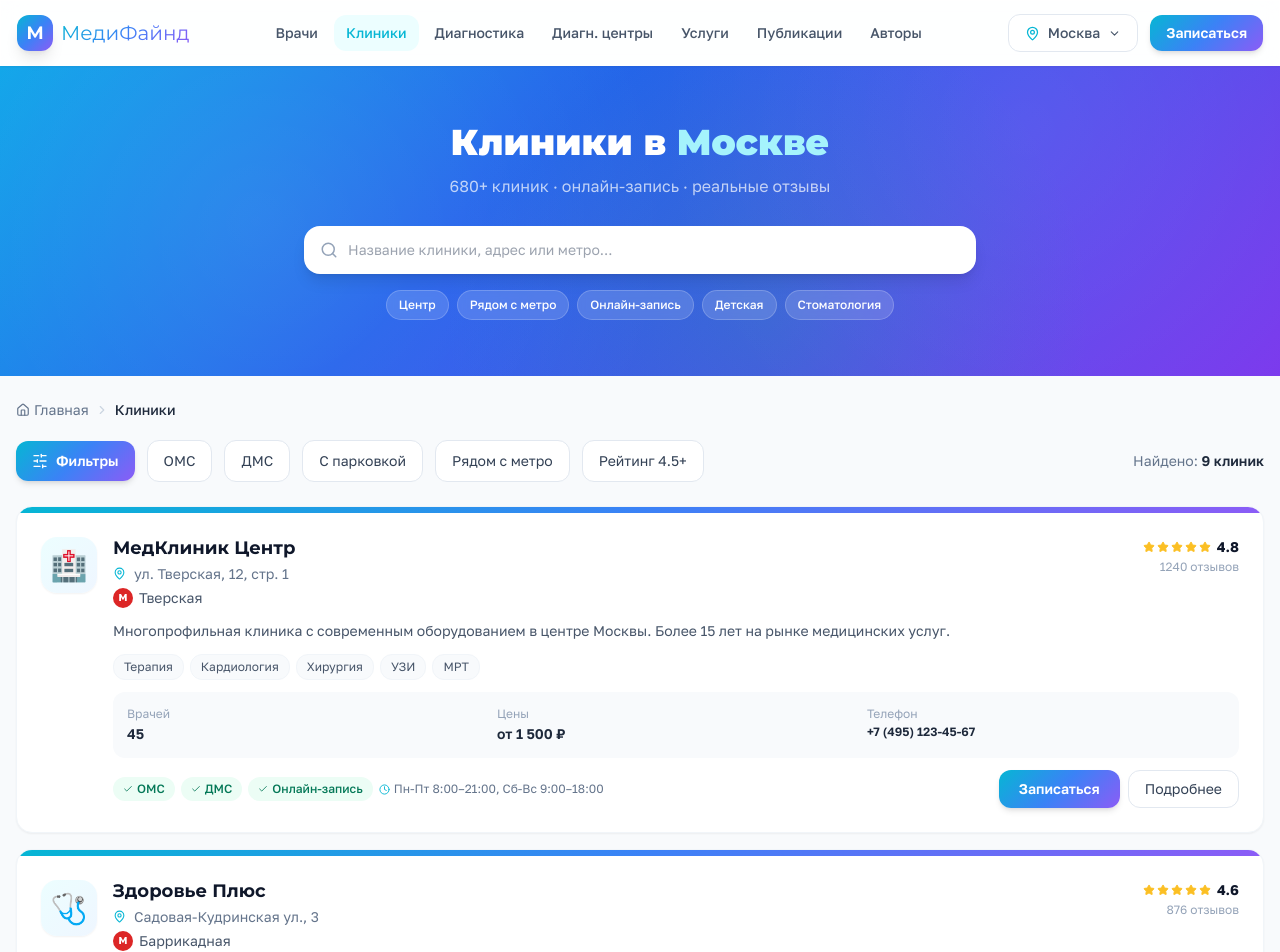
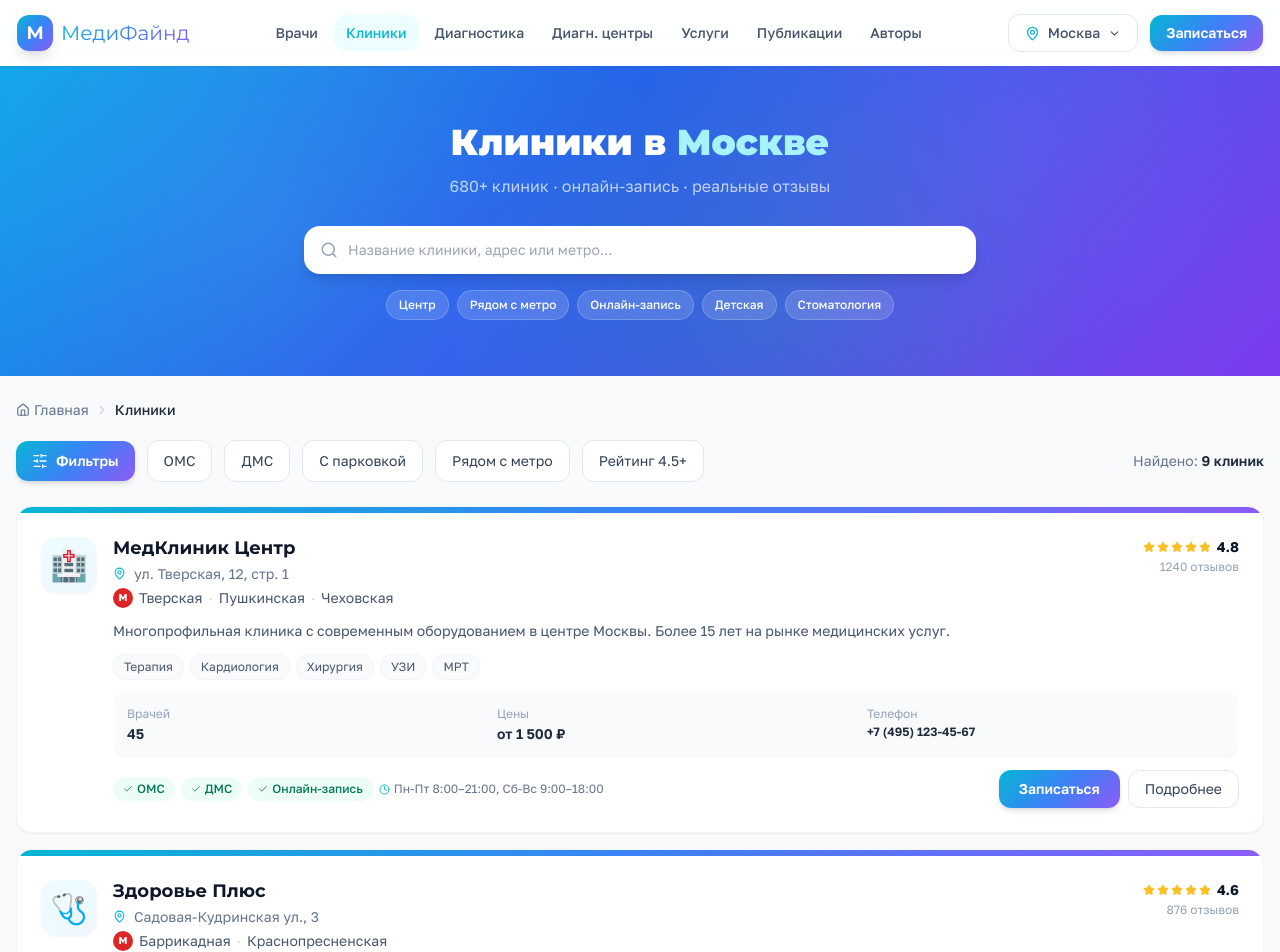
Before and after one commit to pr-poehali-dev/online-medical-portal, a React (Vite) app: page /clinics in a window 1280 px wide. Shown: the top 952 px of the page. Built offline with nearby package versions, Linux system fonts and the light colour scheme.

Commit message:
feat: добавить несколько метро в клинику

```diff
--- a/src/data/mockData.ts
+++ b/src/data/mockData.ts
@@ -344,7 +344,7 @@ export const clinics = [
     name: "МедКлиник Центр",
     logo: "🏥",
     address: "ул. Тверская, 12, стр. 1",
-    metro: "Тверская",
+    metro: ["Тверская", "Пушкинская", "Чеховская"],
     rating: 4.8,
     reviews: 1240,
     doctors: 45,
@@ -360,7 +360,7 @@ export const clinics = [
     name: "Здоровье Плюс",
     logo: "🩺",
     address: "Садовая-Кудринская ул., 3",
-    metro: "Баррикадная",
+    metro: ["Баррикадная", "Краснопресненская"],
     rating: 4.6,
     reviews: 876,
     doctors: 32,
@@ -376,7 +376,7 @@ export const clinics = [
     name: "НейроЦентр",
     logo: "🧠",
     address: "пр-т Мира, 67",
-    metro: "Алексеевская",
+    metro: ["Алексеевская"],
     rating: 4.9,
     reviews: 534,
     doctors: 18,
--- a/src/pages/Clinics.tsx
+++ b/src/pages/Clinics.tsx
@@ -37,9 +37,13 @@ function ClinicCard({ clinic }: { clinic: typeof clinics[0] }) {
                   <Icon name="MapPin" size={13} className="text-brand-cyan flex-shrink-0" />
                   <span>{clinic.address}</span>
                 </div>
-                <div className="flex items-center gap-1.5">
+                <div className="flex items-center gap-1.5 flex-wrap">
                   <span className="w-5 h-5 bg-red-600 rounded-full flex items-center justify-center text-white font-bold text-[10px] flex-shrink-0">М</span>
-                  <span className="text-sm text-slate-600">{clinic.metro}</span>
+                  {clinic.metro.map((m, i) => (
+                    <span key={m} className="text-sm text-slate-600">
+                      {m}{i < clinic.metro.length - 1 && <span className="text-slate-300 ml-1.5">·</span>}
+                    </span>
+                  ))}
                 </div>
               </div>
               <div className="text-right flex-shrink-0">
```
